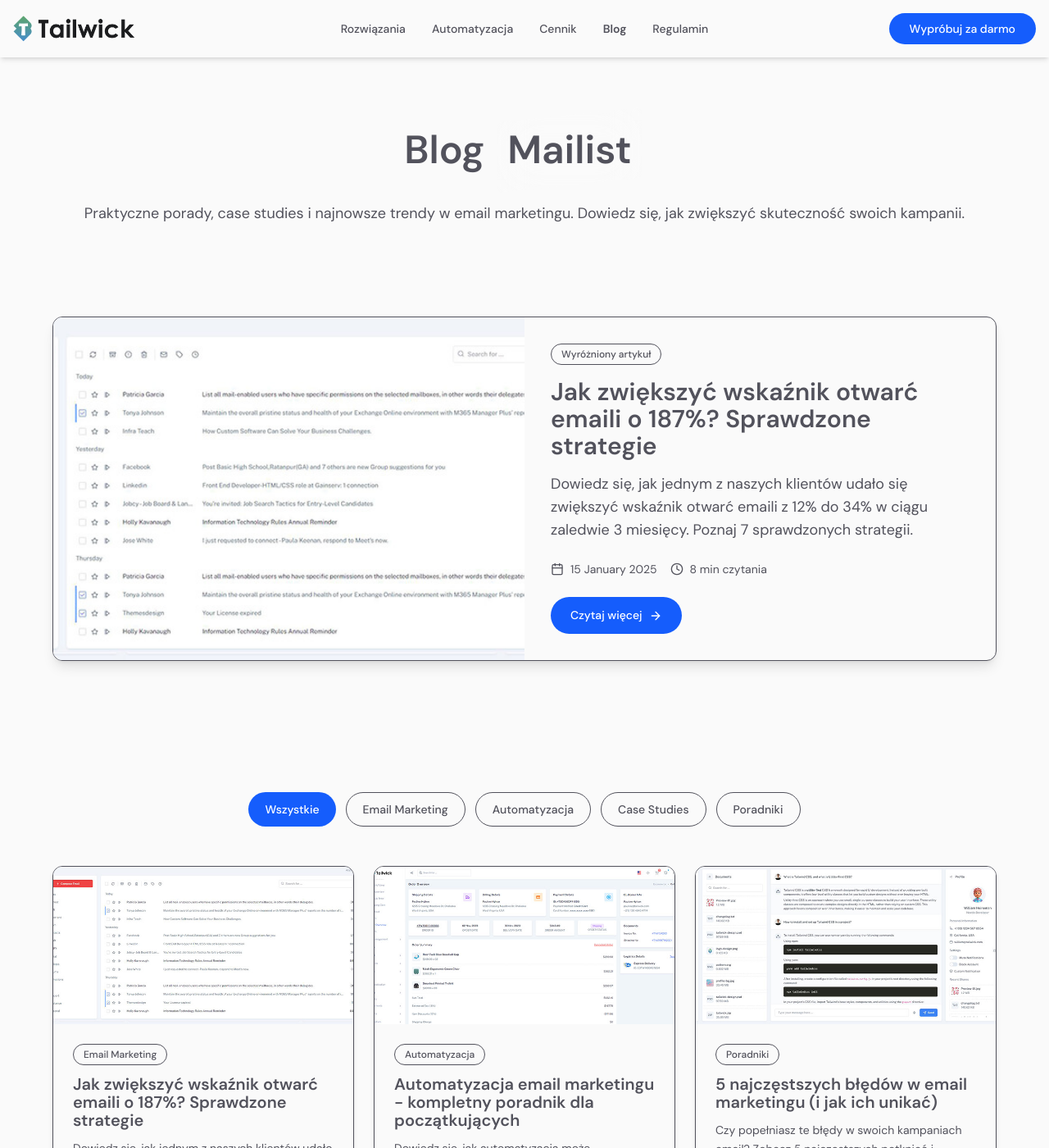
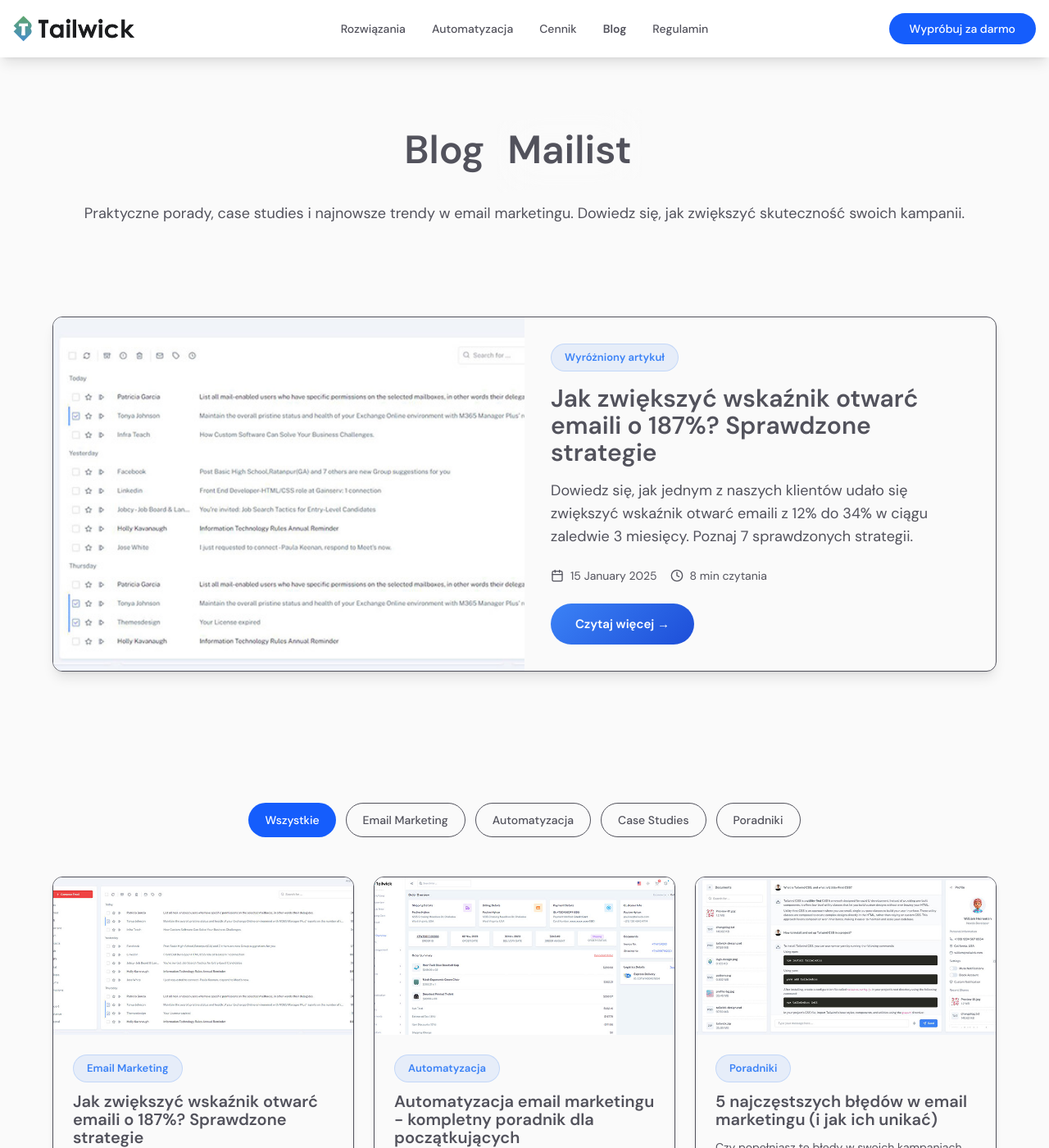
Before and after one commit to mailist-com/mailist-landing-page, a Jekyll site: the page built from blog/index.html, in a window 1280 px wide and 1400 px high. Shown: the whole window at 82% size. Built offline with Jekyll 4.4.1, drawn with Linux system fonts in a browser that asks for light colours; some web fonts are replaced; the list of posts is cut into pages by our own code; some of the changed text lies outside the part shown.

Commit message:
fix: Improve header visibility and enhance blog styling
Header fixes:
- Add solid white background with !important to prevent text bleed-through
- Increase z-index to 9999 for proper layering
- Add stronger shadow for better visibility

Newsletter CTA improvements:
- Add gradient background matching LP style
- Add decorative shapes for visual interest
- Larger, more prominent form with better styling
- Add helper text below form

Button/tag styling:
- Add .btn-lp class with LP-style gradient buttons
- Add .tag-lp class with LP-style badges
- Apply new styles to featured post, category badges
- Update CTA sections with matching gradient style

```diff
--- a/blog/_includes/header.html
+++ b/blog/_includes/header.html
@@ -1,5 +1,5 @@
 <header>
-    <nav class="fixed inset-x-0 top-0 z-50 bg-white py-4 shadow-md flex justify-between items-center">
+    <nav class="fixed inset-x-0 top-0 z-[9999] py-4 shadow-lg flex justify-between items-center" style="background-color: #ffffff !important;">
         <div class="container">
             <div class="grid lg:grid-cols-12 md:grid-cols-10 grid-cols-2 items-center">
                 <div class="lg:col-span-2 md:col-span-2">
--- a/blog/_layouts/default.html
+++ b/blog/_layouts/default.html
@@ -13,6 +13,49 @@
     <!-- Styles -->
     <link rel="stylesheet" href="{{ site.baseurl }}/assets/css/app.css">
     <link rel="stylesheet" href="{{ site.baseurl }}/assets/css/blog-styles.css">
+
+    <!-- Header fix - ensure solid background -->
+    <style>
+        header nav {
+            background-color: #ffffff !important;
+            backdrop-filter: none !important;
+            -webkit-backdrop-filter: none !important;
+        }
+        /* LP-style button */
+        .btn-lp {
+            display: inline-block;
+            padding: 14px 30px;
+            background: linear-gradient(135deg, #3b82f6 0%, #1d4ed8 100%);
+            color: #fff;
+            font-size: 15px;
+            font-weight: 600;
+            border-radius: 30px;
+            transition: all 0.3s ease;
+            text-decoration: none;
+            border: none;
+            cursor: pointer;
+        }
+        .btn-lp:hover {
+            background: linear-gradient(135deg, #2563eb 0%, #1e40af 100%);
+            transform: translateY(-2px);
+            box-shadow: 0 10px 30px rgba(59, 130, 246, 0.3);
+        }
+        /* LP-style tag/badge */
+        .tag-lp {
+            display: inline-block;
+            padding: 6px 16px;
+            background-color: rgba(59, 130, 246, 0.1);
+            color: #3b82f6;
+            font-size: 13px;
+            font-weight: 600;
+            border-radius: 20px;
+            border: 1px solid rgba(59, 130, 246, 0.2);
+            transition: all 0.3s ease;
+        }
+        .tag-lp:hover {
+            background-color: rgba(59, 130, 246, 0.2);
+        }
+    </style>
 
     <script>
         (function () {
--- a/blog/index.html
+++ b/blog/index.html
@@ -37,7 +37,7 @@ description: Praktyczne porady, case studies i najnowsze trendy w email marketin
                     {% endif %}
                     <div class="p-8 lg:p-12">
                         <div class="mb-4">
-                            <span class="inline-flex items-center py-1 px-3 rounded-full text-xs font-medium border border-blue-200 bg-blue-100 text-blue-700">
+                            <span class="tag-lp">
                                 Wyróżniony artykuł
                             </span>
                         </div>
@@ -61,9 +61,8 @@ description: Praktyczne porady, case studies i najnowsze trendy w email marketin
                                 <span>{{ featured.read_time | default: "5 min" }} czytania</span>
                             </div>
                         </div>
-                        <a href="{{ featured.url | relative_url }}" class="inline-flex items-center gap-2 bg-blue-600 hover:bg-blue-700 text-white px-6 py-3 rounded-full font-medium transition duration-300">
-                            Czytaj więcej
-                            <i data-lucide="arrow-right" class="size-4"></i>
+                        <a href="{{ featured.url | relative_url }}" class="btn-lp">
+                            Czytaj więcej →
                         </a>
                     </div>
                 </div>
@@ -109,7 +108,7 @@ description: Praktyczne porady, case studies i najnowsze trendy w email marketin
                         <div class="p-6">
                             <div class="mb-3">
                                 {% if post.category %}
-                                <span class="inline-flex items-center py-1 px-3 rounded-full text-xs font-medium border border-blue-200 bg-blue-100 text-blue-700">
+                                <span class="tag-lp">
                                     {{ post.category }}
                                 </span>
                                 {% endif %}
@@ -167,22 +166,32 @@ description: Praktyczne porady, case studies i najnowsze trendy w email marketin
 </section>
 
 <!-- Newsletter CTA -->
-<section class="relative py-20 bg-blue-700/90 dark:bg-blue-900">
-    <div class="container">
-        <div class="max-w-4xl mx-auto text-center">
-            <h2 class="mb-4 text-blue-50 leading-normal text-4xl font-semibold">
+<section class="relative py-24 overflow-hidden" style="background: linear-gradient(135deg, #3b82f6 0%, #1d4ed8 50%, #1e40af 100%);">
+    <!-- Decorative shapes -->
+    <div class="absolute top-0 left-0 w-72 h-72 bg-white/10 rounded-full -translate-x-1/2 -translate-y-1/2"></div>
+    <div class="absolute bottom-0 right-0 w-96 h-96 bg-white/5 rounded-full translate-x-1/3 translate-y-1/3"></div>
+    <div class="absolute top-1/2 left-1/4 w-32 h-32 bg-white/5 rounded-full"></div>
+
+    <div class="container relative z-10">
+        <div class="max-w-3xl mx-auto text-center">
+            <span class="inline-block px-4 py-2 bg-white/20 rounded-full text-white text-sm font-medium mb-6">
+                Newsletter
+            </span>
+            <h2 class="mb-6 text-white leading-tight text-4xl md:text-5xl font-bold">
                 Zapisz się na newsletter
             </h2>
-            <p class="text-lg text-blue-200 mb-8">
-                Otrzymuj najnowsze artykuły, porady i case studies prosto na swoją skrzynkę mailową.
+            <p class="text-xl text-blue-100 mb-10 max-w-2xl mx-auto">
+                Otrzymuj najnowsze artykuły, praktyczne porady i case studies prosto na swoją skrzynkę mailową. Dołącz do tysięcy marketerów!
             </p>
-            <div class="flex flex-col sm:flex-row gap-3 justify-center max-w-xl mx-auto">
-                <input type="email" placeholder="twoj@email.pl" class="flex-1 px-4 py-3 rounded-md border-none bg-white text-default-800 focus:outline-none focus:ring-2 focus:ring-blue-400" />
-                <button type="button" class="btn bg-white text-blue-700 hover:bg-blue-50 px-8 font-semibold">
-                    Subskrybuj
-                    <i data-lucide="mail" class="size-4"></i>
+            <form class="flex flex-col sm:flex-row gap-4 justify-center max-w-lg mx-auto">
+                <input type="email" placeholder="Wprowadź swój adres email" class="flex-1 px-6 py-4 rounded-full border-2 border-white/30 bg-white/10 text-white placeholder-blue-200 focus:outline-none focus:border-white focus:bg-white/20 transition duration-300 text-base" />
+                <button type="submit" class="px-8 py-4 bg-white text-blue-600 font-bold rounded-full hover:bg-blue-50 hover:shadow-lg transition duration-300 text-base whitespace-nowrap">
+                    Subskrybuj teraz
                 </button>
-            </div>
+            </form>
+            <p class="mt-4 text-blue-200 text-sm">
+                Bez spamu. Możesz wypisać się w każdej chwili.
+            </p>
         </div>
     </div>
 </section>
```
Also changed, not shown: blog/_layouts/post.html (+14 -11 lines).
